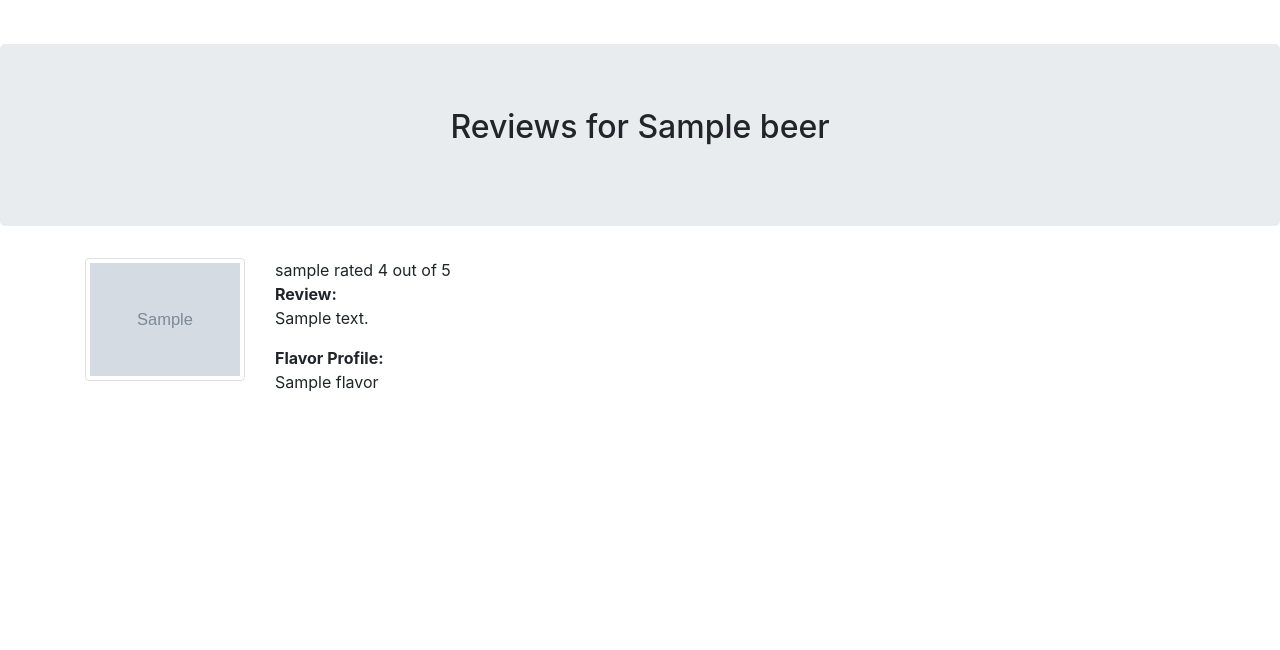
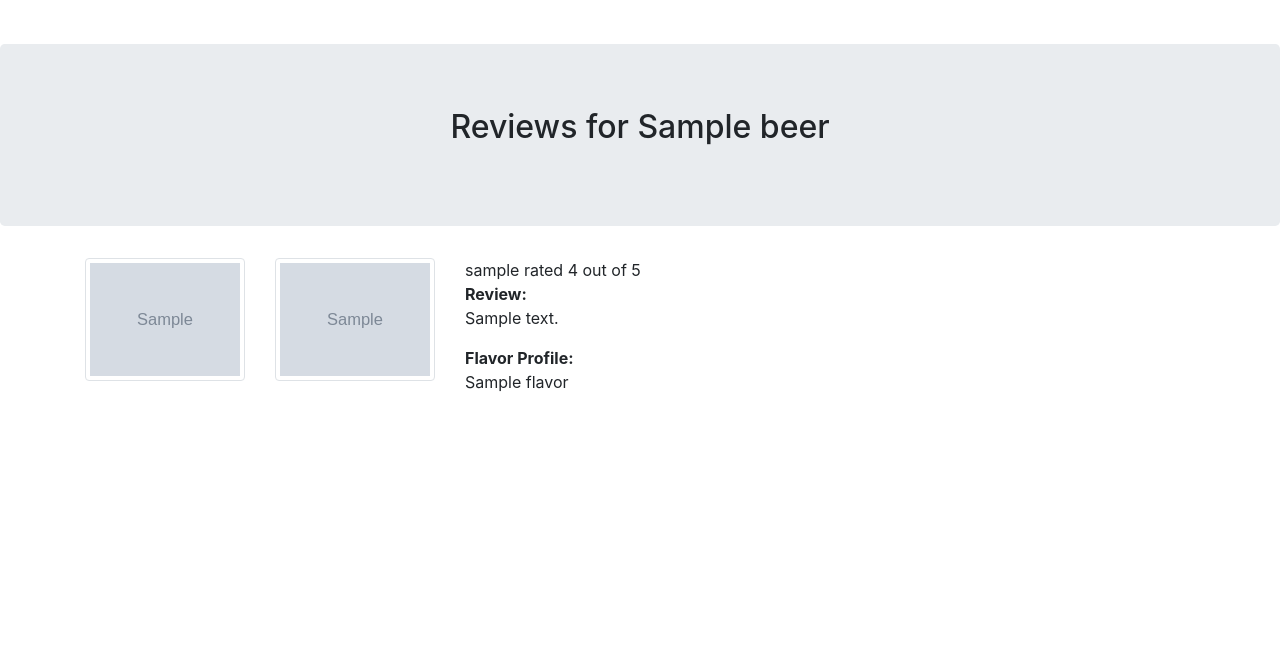
Before and after one commit to David132639/draughtcraft, a Django app: a page that uses templates/dac/review_list.html in a window 1280 px wide. Shown: the part 56-706 px from the top of the page. Run offline with Django 3.2, Linux system fonts and the light colour scheme; tables that the repository leaves empty hold one stand-in row (values such as "Sample post"); grey boxes marked "Sample" are stand-in pictures; some libraries are stand-ins or nearby versions.

Commit message:
Review list added image of beer

```diff
--- a/templates/dac/review_list.html
+++ b/templates/dac/review_list.html
@@ -20,7 +20,12 @@
 					<div class="col-md-2 col-sm-2 col-3">
 						<img class="img-thumbnail img-fluid review_image" src="{{MEDIA_URL}}{{review.submitter.image}}">
 					</div>
-					<div class="col-md-8 col-sm-10 col-9">
+					<div class="col-md-2 col-sm-2 col-3">
+						{% if review.image %}
+							<img class="img-thumbnail img-fluid review_image" src="{{MEDIA_URL}}{{review.image}}">
+						{% endif %}
+					</div>
+					<div class="col-md-8 col-sm-8 col-6">
 						{% if user.username == review.submitter.user.username %}
 							You rated {{review.rating}} out of 5
 						{% else %}
```
